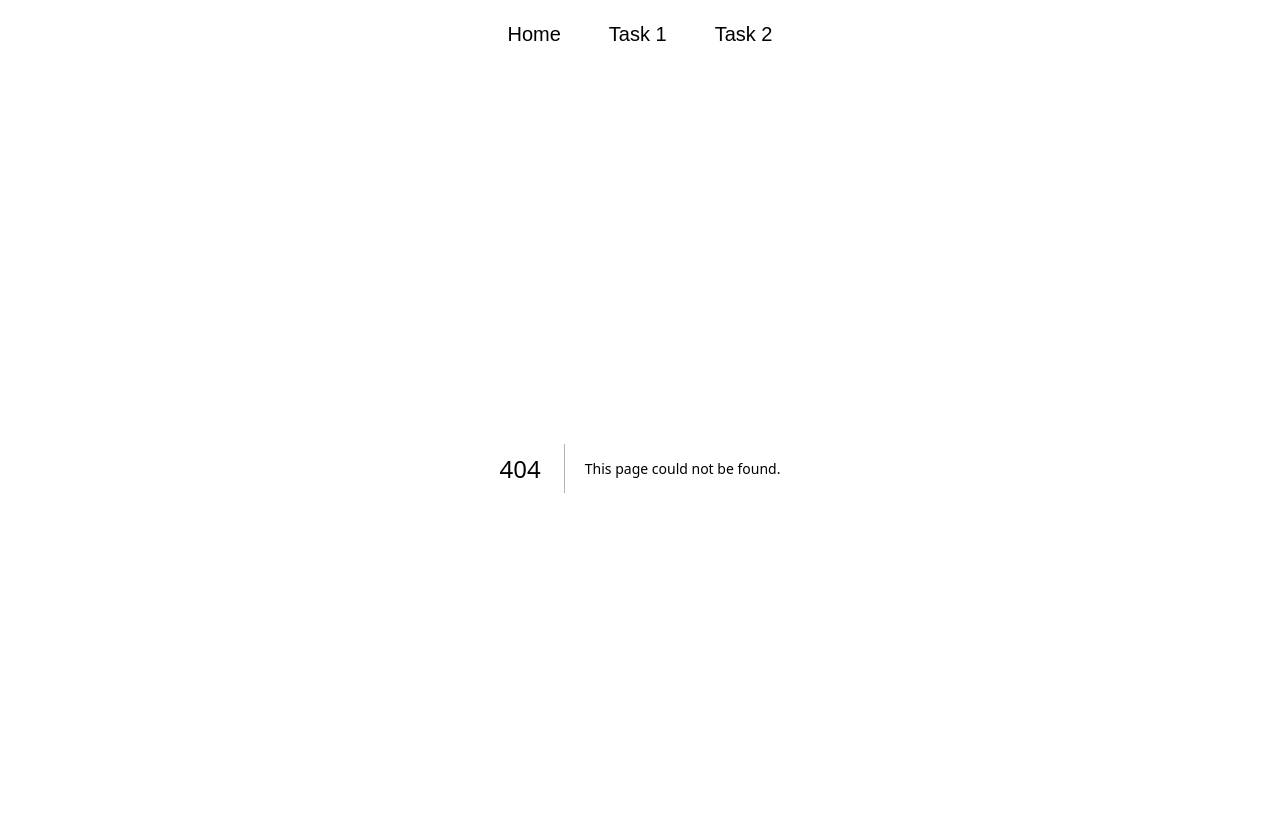
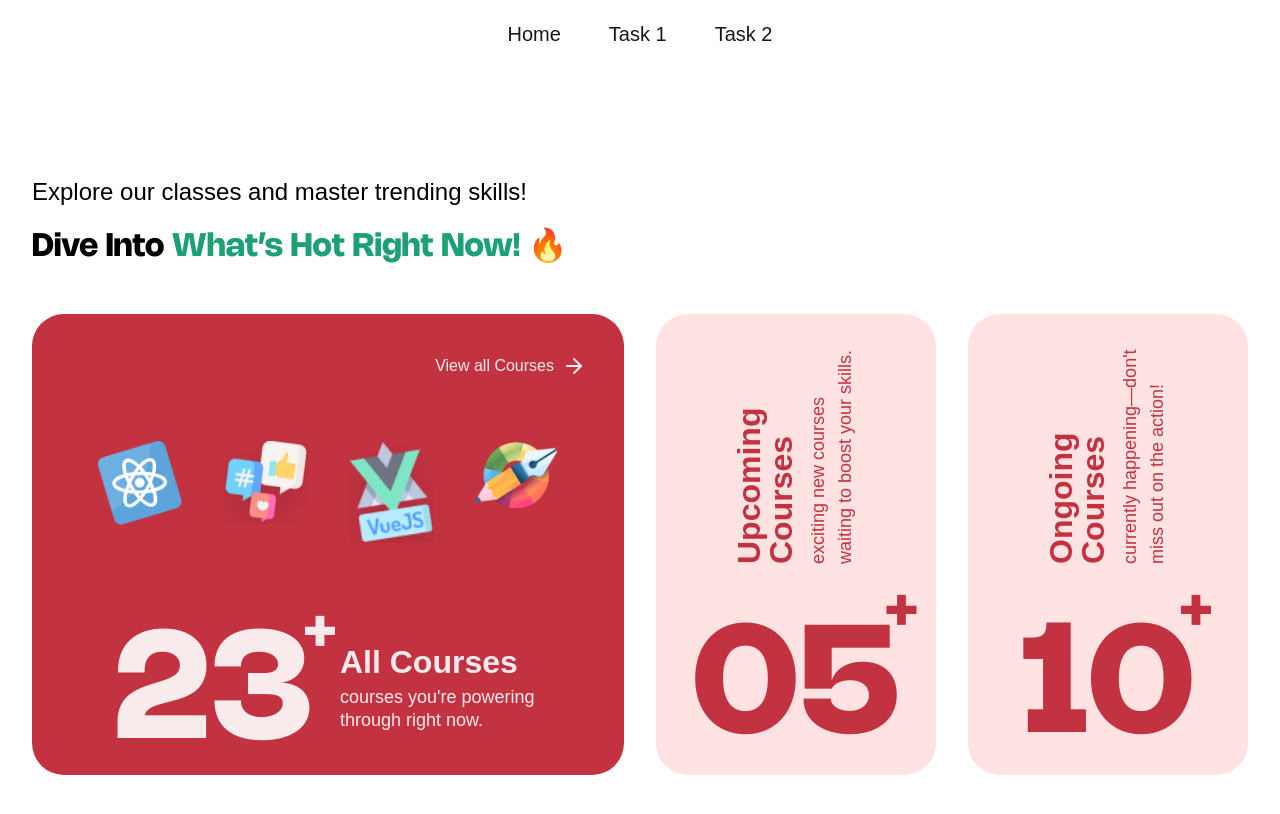
Before and after one commit to Sant7611/Test, a Next.js app: page /task2 in a window 1280 px wide. Before the commit this address had no page. Shown: the top 814 px of the page. Built offline with nearby package versions, Linux system fonts and the light colour scheme; a web font is replaced by a local one.

Commit message:
fix:some minor issues

```diff
--- a/app/layout.tsx
+++ b/app/layout.tsx
@@ -28,7 +28,7 @@ export default function RootLayout({
       lang="en"
       className={`${geistSans.variable} ${geistMono.variable} h-full antialiased`}
     >
-      <body className="min-h-full flex flex-col">
+      <body className="min-h-full flex  flex-col">
         <nav>
           <ul className="flex items-center justify-center gap-12 py-5 text-xl">
             <li><Link href="/" className=" hover:underline" >Home</Link> </li>
--- a/app/task1/page.tsx
+++ b/app/task1/page.tsx
@@ -7,7 +7,7 @@ import { data, data2 } from "@/lib";
 
 const page = () => {
   return (
-    <div className=" py-20 flex items-end-safe bg-white">
+    <div className=" py-20 px-20 flex items-end-safe bg-white">
       <div className="mx-auto flex flex-col  gap-12 ">
         <div className="space-y-6 text-black">
           <p className="font-outfit font-medium text-[24px] leading-[100%] tracking-normal">
--- a/public/task2/page.tsx
+++ b/app/task2/page.tsx
@@ -19,7 +19,7 @@ const page = () => {
           <div className="flex gap-[32px] items-center ">
             <div className="flex flex-col items-center justify-between bg-[#C33241] w-[592px] h-[461px] rounded-[32px] py-[40px] ">
               <div className="flex  ml-auto pr-9.5 group">
-                <button className="flex gap-2  ">
+                <button className="flex text-[#F9EBEC] gap-2  ">
                   View all Courses{" "}
                   <ArrowRight className=" cursor-pointer group-hover:animate-to-fro" />
                 </button>
@@ -62,7 +62,7 @@ const page = () => {
                   </div>
                 </div>
                 <div className="">
-                  <div className="flex gap-3  items-center justify-center  px-[75px]">
+                  <div className="flex gap-3 text-[#F9EBEC] items-center justify-center  px-[75px]">
                     <div className="relative">
                       <h1 className="  font-nohemi font-bold text-[150px] leading-[120%] tracking-normal ">
                         23
```
